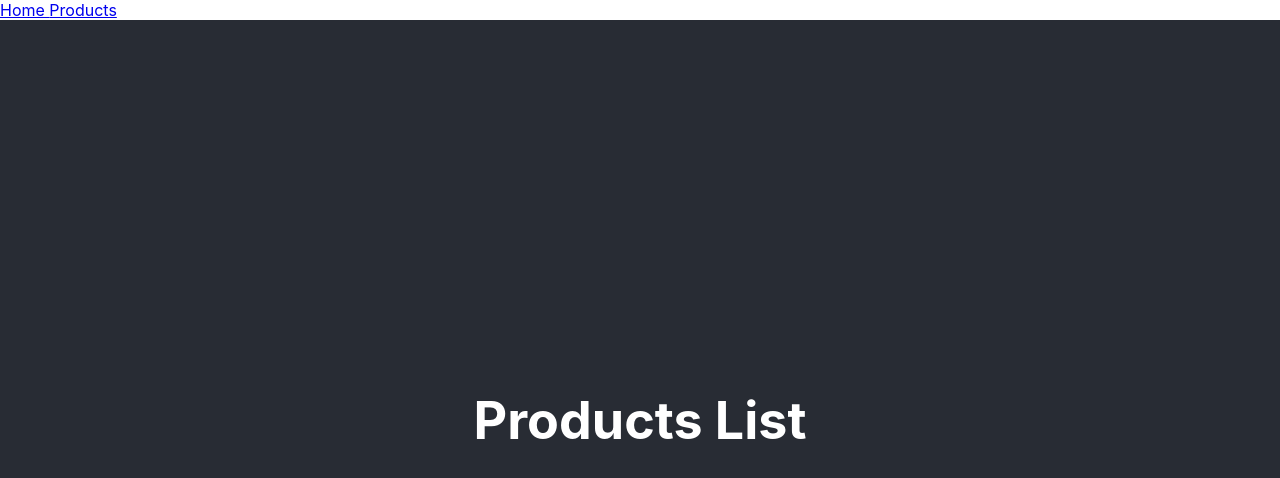
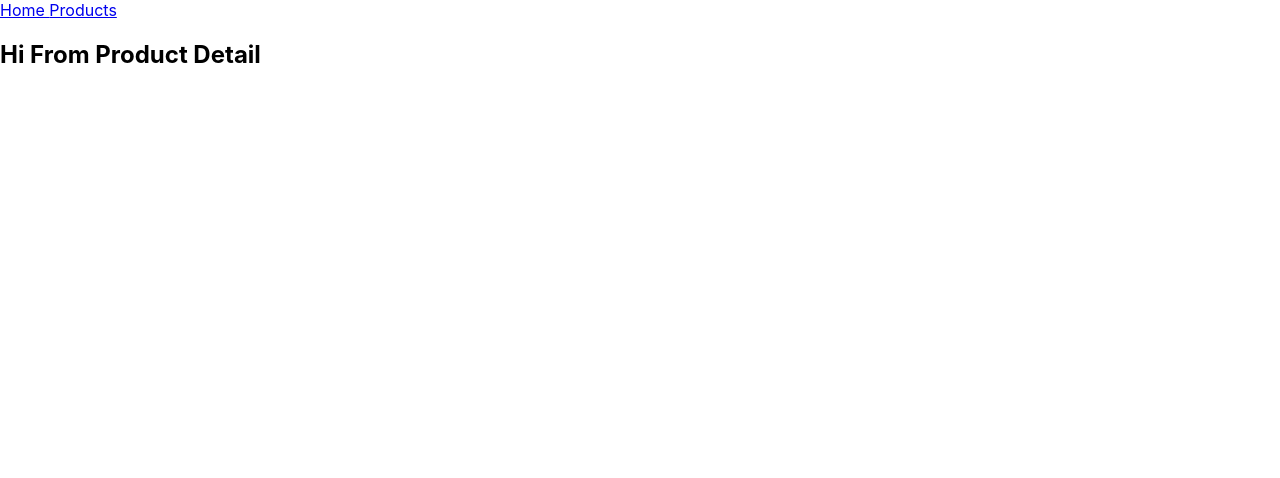
Before and after one commit to Rosenmatt1/SocialStore, a React (Create React App) app: page /products/1 in a window 1280 px wide. Shown: the top 478 px of the page. Built offline with nearby package versions, Linux system fonts and the light colour scheme; no server answers.

Commit message:
added productDetail component

```diff
--- a/src/App.js
+++ b/src/App.js
@@ -4,6 +4,7 @@ import './App.scss'
 import Home from './components/Home'
 import Navigation from './components/Navigation'
 import ProductsList from './components/ProductsList'
+import ProductDetail from './components/ProductDetail'
 
 function App() {
   return (
@@ -12,7 +13,8 @@ function App() {
 
       <Switch>
         <Route exact path="/" component={Home} />
-        <Route path="/products" component={ProductsList} />
+        <Route exact path="/products" component={ProductsList} />
+        <Route  path="/products/:id" component={ProductDetail} />
       </Switch>
 
     </Router>
--- /dev/null
+++ b/src/components/ProductDetail/index.js
@@ -0,0 +1,21 @@
+import React, {Component} from 'react'
+
+
+class ProductDetail extends Component {
+  state = {
+    product: {}
+  }
+
+  componentDidMount() {
+    //fetch data for one product
+  }
+
+  render() {
+    return (
+      <h2> Hi From Product Detail</h2>
+    )
+  }
+
+}
+
+export default ProductDetail
--- a/src/components/ProductsList/ProductCard/index.js
+++ b/src/components/ProductsList/ProductCard/index.js
@@ -1,9 +1,15 @@
 import React from 'react'
 import Card from '../../Card'
+import styles from './product-card.module.scss'
 
-const ProductCard = () => {
+const ProductCard = (name, img_url, price, description) => {
   return (
-    <Card> <h2>Product Card</h2> </Card>
+    <Card> <h2>Product Card</h2>
+      <img className={styles.image} src={img_url} alt="product" />
+      {/* <p> {name} </p> */}
+      <p> Price: ${price / 100}.00 </p>
+    </Card>
+
   )
 }
 
--- /dev/null
+++ b/src/components/ProductsList/ProductCard/product-card.module.scss
@@ -0,0 +1,3 @@
+.image {
+  max-width: 100%;
+}
--- a/src/components/ProductsList/index.js
+++ b/src/components/ProductsList/index.js
@@ -24,13 +24,20 @@ class Products extends Component {
 
   render() {
     return (
-      <div>
-        <header className="App-header">
+      <div className={styles.container}>
+        <header >
           <h1> Products List </h1>
         </header>
         <div className={styles.productsContainer}>
           {this.state.products.map(product => {
-            return <ProductCard key={product.id} />
+            return (
+            <ProductCard
+              key={product.id}
+              name={product.name}
+              img_url={product.img_url}
+              description={product.description}
+              price={product.price}
+            />)
           })}
         </div>
 
--- a/src/components/ProductsList/products-list.module.scss
+++ b/src/components/ProductsList/products-list.module.scss
@@ -1,3 +1,8 @@
+.container {
+  width: 90vw;
+  margin: 0 auto;
+}
+
 .productsContainer {
   display: grid;
   grid-template-columns: 1fr 1fr;
```
